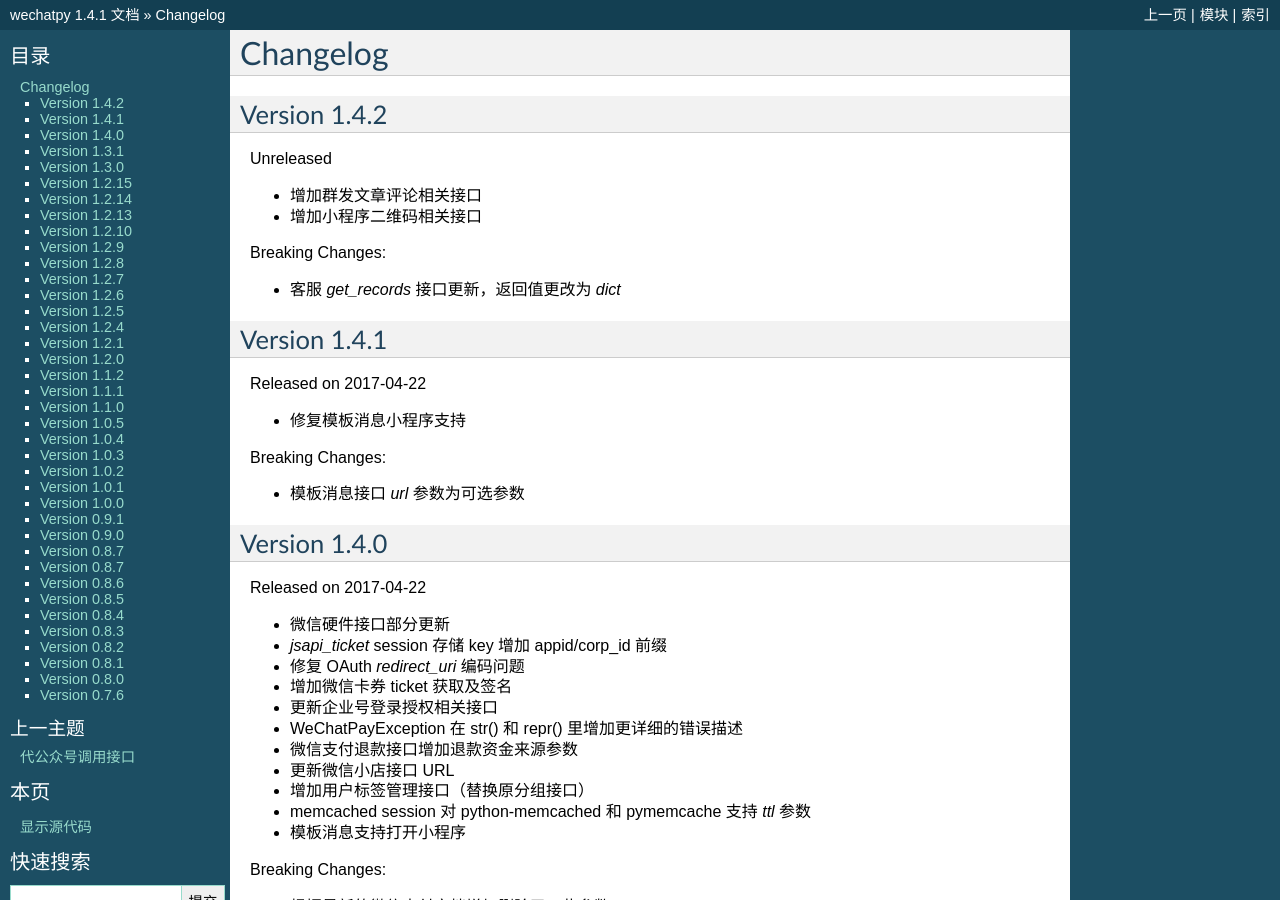
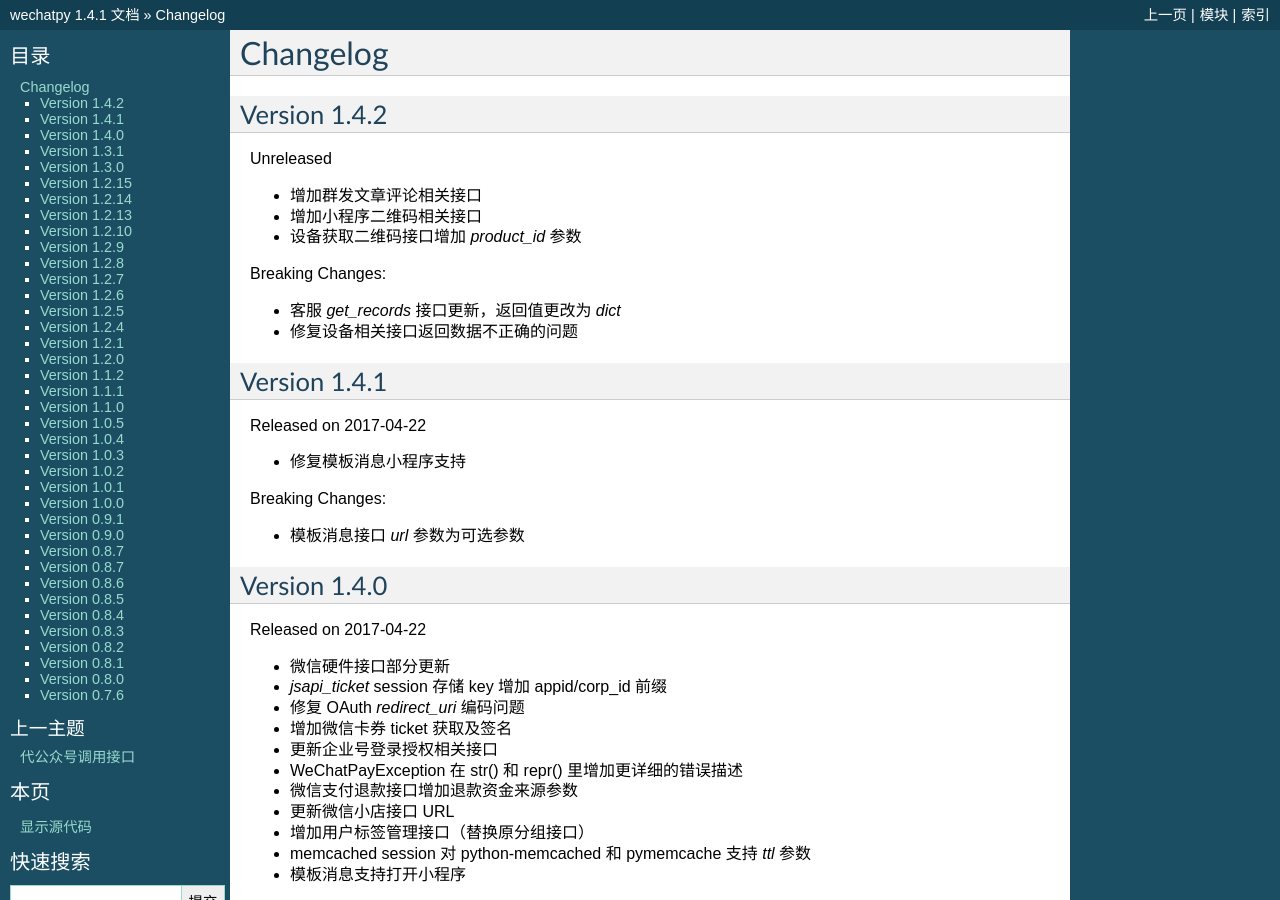
Before and after one commit to wechatpy/wechatpy, a Sphinx documentation site: the page built from docs/changelog.rst, in a window 1280 px wide and 900 px high. Built offline with Sphinx 7.4.7, drawn with Linux system fonts in a browser that asks for light colours.

Commit message:
Add changelog for #233

```diff
--- a/docs/changelog.rst
+++ b/docs/changelog.rst
@@ -8,10 +8,12 @@
 
 + 增加群发文章评论相关接口
 + 增加小程序二维码相关接口
++ 设备获取二维码接口增加 `product_id` 参数
 
 Breaking Changes:
 
 + 客服 `get_records` 接口更新，返回值更改为 `dict`
++ 修复设备相关接口返回数据不正确的问题
 
 Version 1.4.1
 -------------------
```
